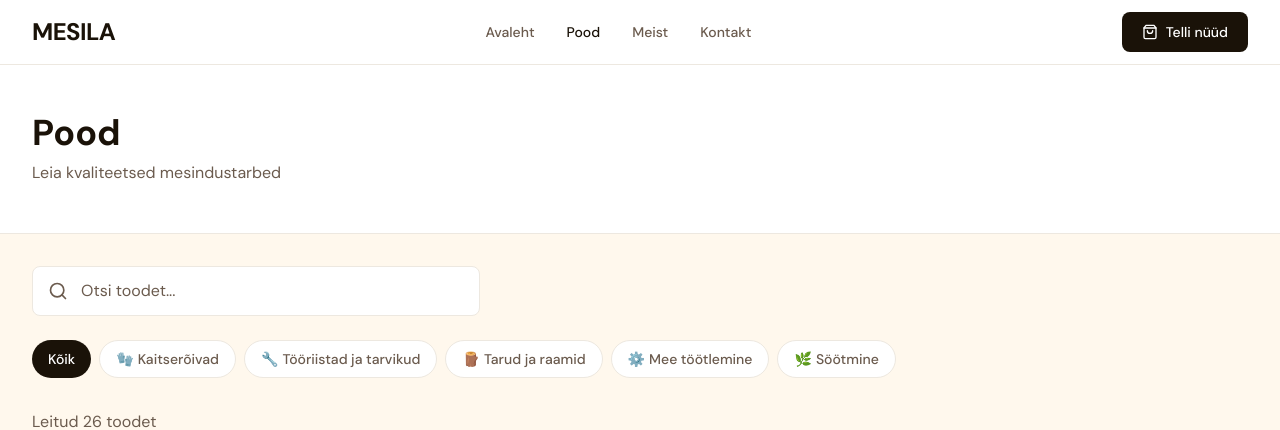
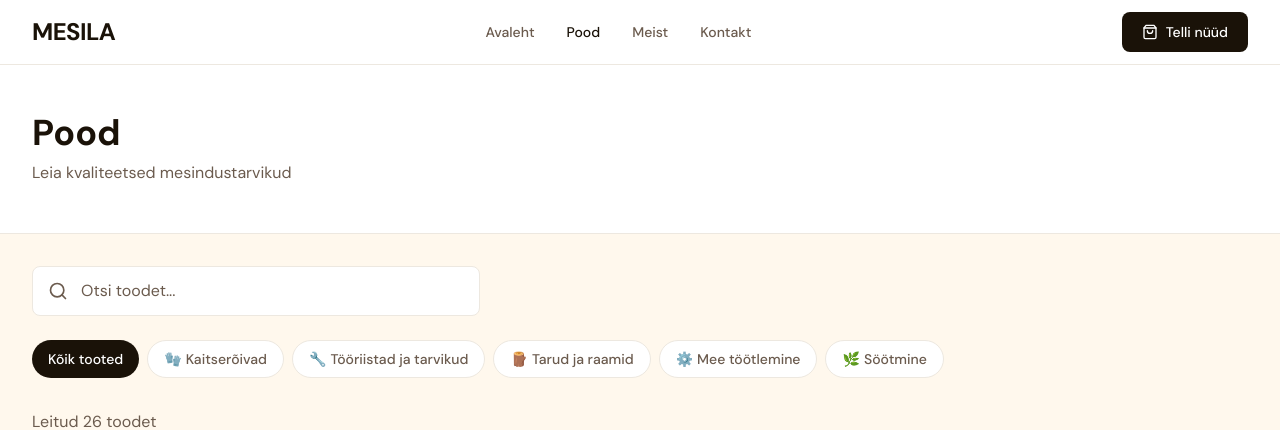
Before and after one commit to zavramarketing/mesila, a React (Vite) app: page /pood in a window 1280 px wide. Shown: the top 430 px of the page. Built offline with nearby package versions, Linux system fonts and the light colour scheme.

Commit message:
update: shop page texts

```diff
--- a/src/pages/Shop.tsx
+++ b/src/pages/Shop.tsx
@@ -37,7 +37,7 @@ export default function Shop() {
       <section className="bg-white border-b border-border py-12">
         <div className="max-w-7xl mx-auto px-4 sm:px-6 lg:px-8">
           <h1 className="text-3xl md:text-4xl font-bold text-primary">Pood</h1>
-          <p className="mt-2 text-secondary">Leia kvaliteetsed mesindustarbed</p>
+          <p className="mt-2 text-secondary">Leia kvaliteetsed mesindustarvikud</p>
         </div>
       </section>
 
@@ -68,7 +68,7 @@ export default function Shop() {
                 : 'bg-white border border-border text-secondary hover:border-primary hover:text-primary'
             }`}
           >
-            Kõik
+            Kõik tooted
           </button>
           {categories.map((category) => (
             <button
@@ -109,7 +109,7 @@ export default function Shop() {
               }}
               className="mt-4 text-primary font-medium hover:text-amber transition-colors"
             >
-              Selgitage filtrid
+              Tühjenda filtrid
             </button>
           </div>
         )}
```
